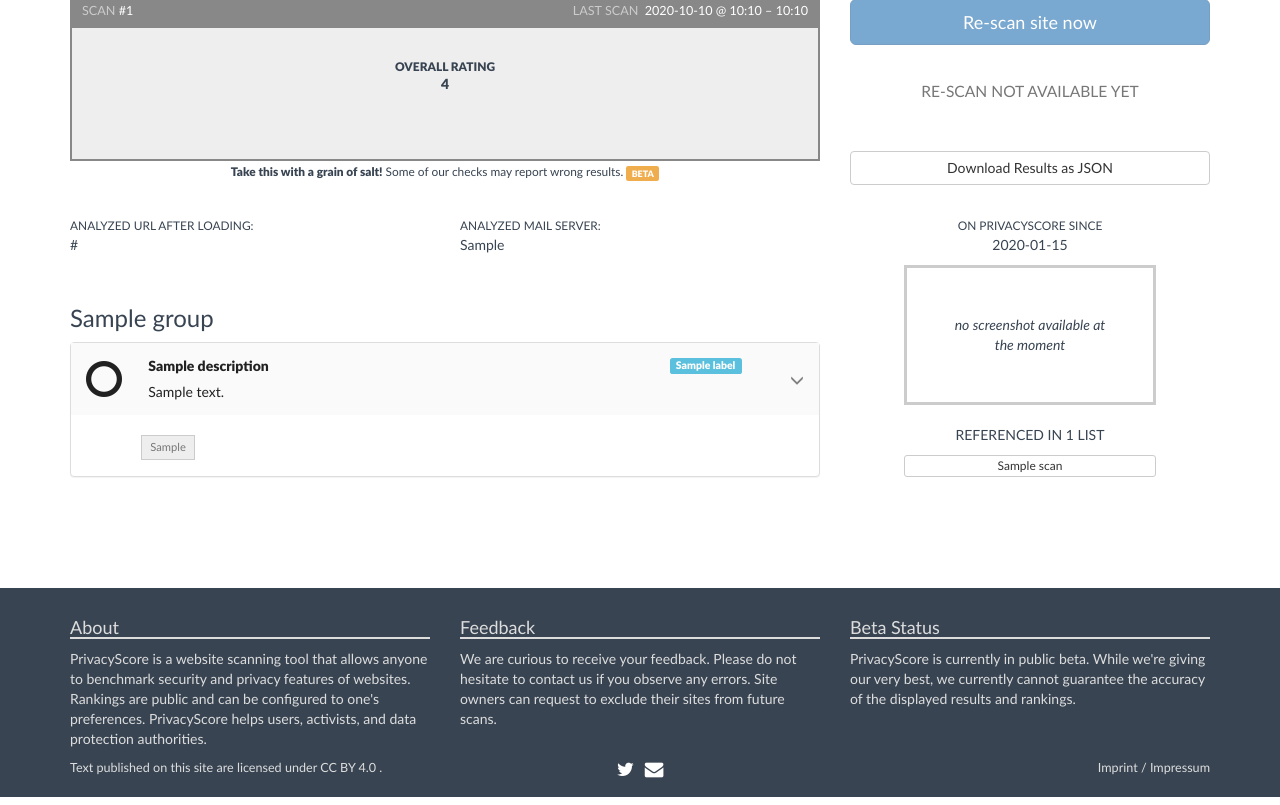
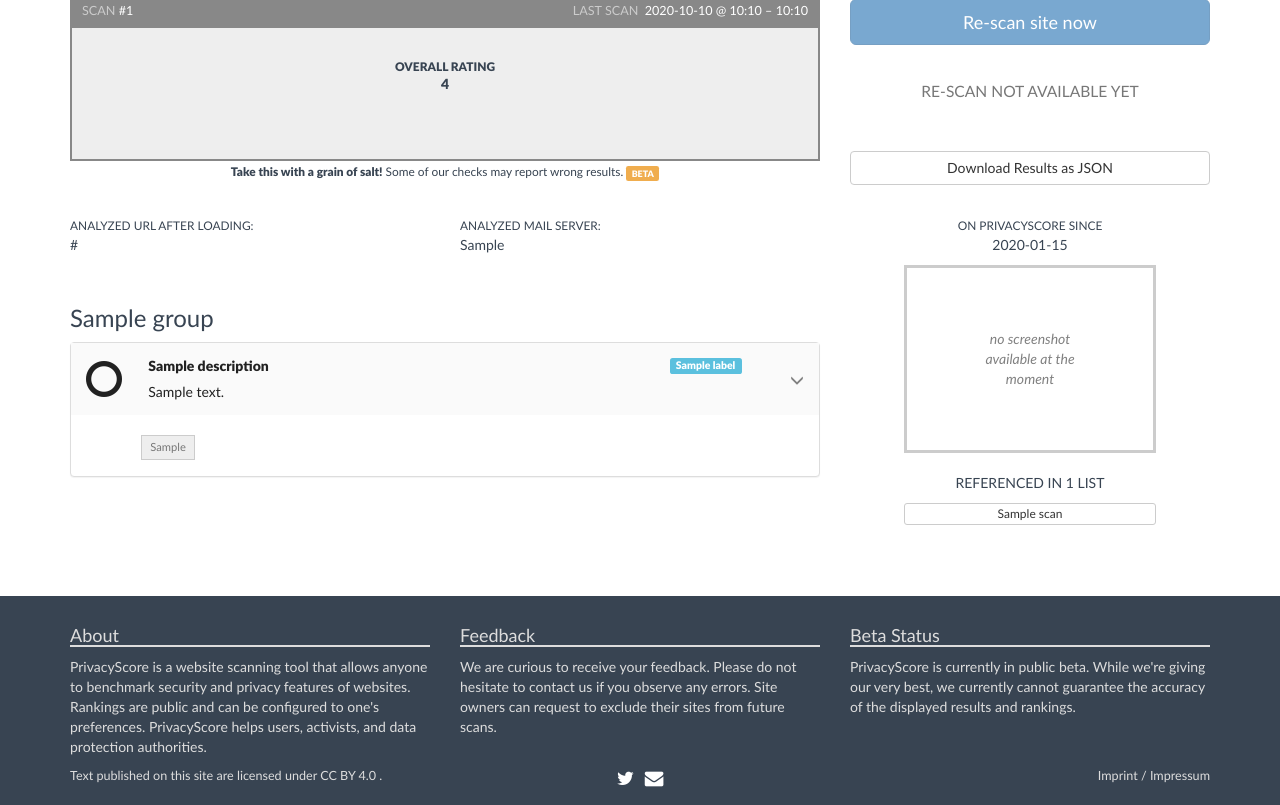
Before and after one commit to PrivacyScore/PrivacyScore, a Django app: template privacyscore/frontend/templates/frontend/view_site.html in a window 1280 px wide. Shown: the part 207-1012 px from the top of the page. Run offline with Django 3.2, Linux system fonts and the light colour scheme; the template is opened without the code that fills it: most values are stand-ins (such as "Sample title", 1, 10 or a date in 2020); parts of the project's set-up code (start-up, migrations or seed data) failed here and were passed over; some libraries are stand-ins or nearby versions; some web fonts are replaced.

Commit message:
unreachable sites and missing screenshots

```diff
--- a/privacyscore/frontend/templates/frontend/view_site.html
+++ b/privacyscore/frontend/templates/frontend/view_site.html
@@ -121,7 +121,11 @@ table.dataTable thead .sorting_desc_disabled
                 </div>
             {% empty %}
                 <div class="col text-center" style="font-size: 1em; line-height: 1.2em; font-weight: 700;">
-                {% trans 'The ratings are not available yet. Please be patient.' %}
+                    {% if res.unreachable_exception %}
+                        {% trans 'Our scanner failed to reach the website.' %}
+                    {% else %}
+                        {% trans 'The ratings are not available yet. Please be patient.' %}
+                    {% endif %}
                 </div>
             {% endfor %}
             </div>
@@ -345,7 +349,7 @@ table.dataTable thead .sorting_desc_disabled
         {% if site.has_screenshot %}
         <img src="{% url 'frontend:site_screenshot' site.pk %}" class="screenshot" style="width:100%; " />
         {% else %}
-        <div style="padding: 3em;"><em>no screenshot available at the moment</em></div>
+        <div style="padding: 4em; color: gray"><em>no screenshot available at the moment</em></div>
         {% endif %}
         </div>
 
```
